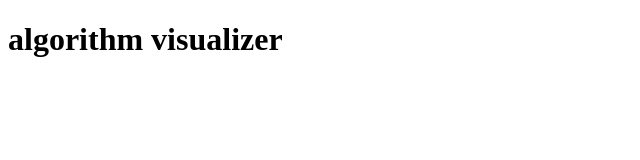
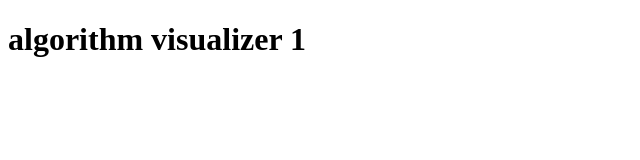
Before and after one commit to abhi5445/Algorithmvisualizer, a plain HTML site: page Algorithm visualizer/Index.html in a window 1280 px wide. Shown: the full height of the page, 0-640 px from the left. Drawn offline with Linux system fonts and the light colour scheme.

Commit message:
Update Index.html

```diff
--- a/Algorithm visualizer/Index.html
+++ b/Algorithm visualizer/Index.html
@@ -7,6 +7,6 @@
     <title>Document</title>
 </head>
 <body>
-    <h1>algorithm visualizer</h1>
+    <h1>algorithm visualizer 1</h1>
 </body>
 </html>
```
